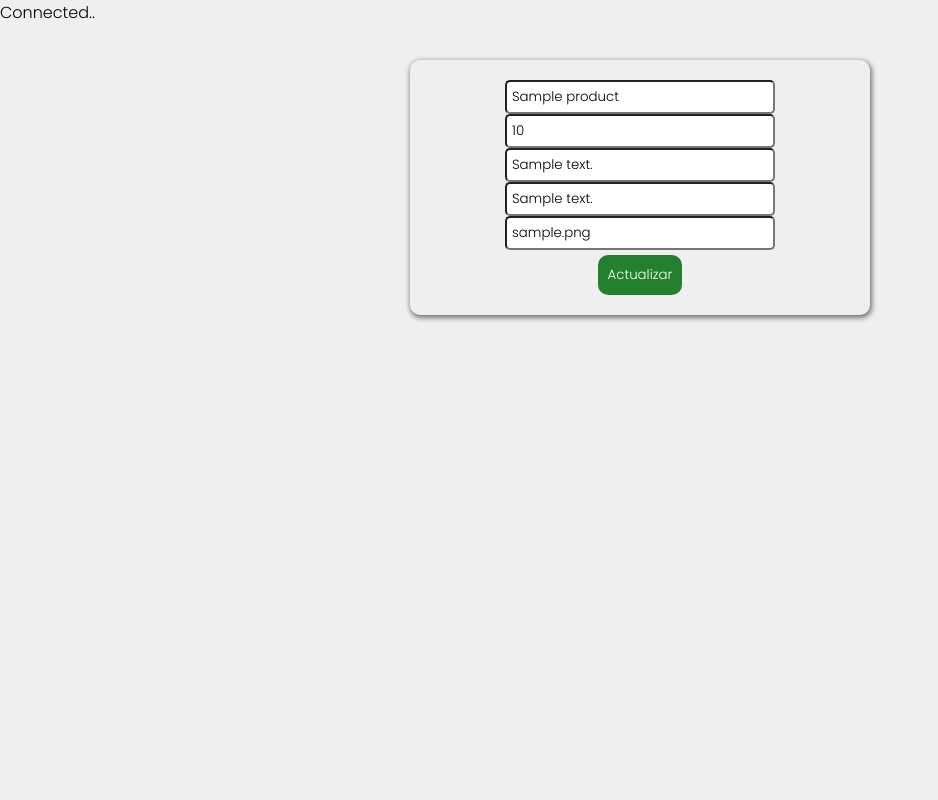
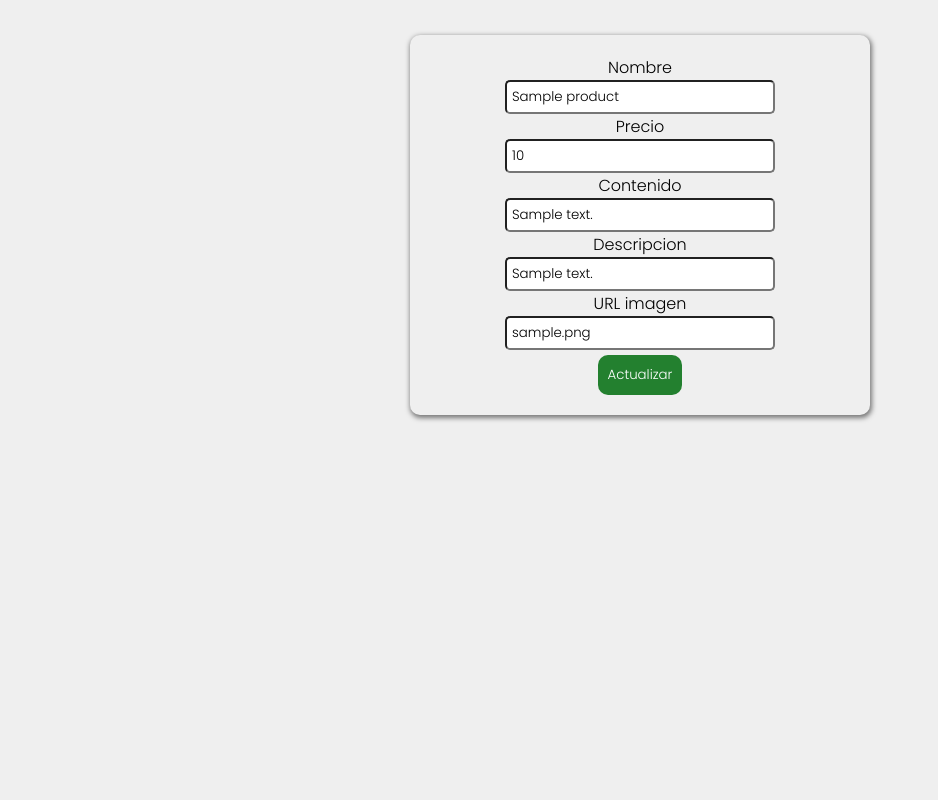
Before and after one commit to samricodev/DesarrolloWeb, a PHP site: page /vista_update.php?id=1 in a window 1280 px wide. Shown: the whole page, without its empty margins (0-938 px from the left). Run offline with PHP 8.4, Linux system fonts and the light colour scheme; tables that the repository leaves empty or names only in its code hold one stand-in row (values such as "Sample post").

Commit message:
final partial

```diff
--- a/insertar.php
+++ b/insertar.php
@@ -13,7 +13,7 @@
 $set_insertion_products = mysqli_query($connect,$insertion_products);
 
 if($set_insertion_products){
-    header('location: register_products.html');
+    header('location: r_products.php');
 } else{
     echo '<h3>Registro de producto denegado</h3>';
 }
--- a/main.php
+++ b/main.php
@@ -10,5 +10,4 @@ if(!$connect){
     die("Error". mysqli_connect_error());
 }
 
-echo "Connected..";
 ?>
--- a/update.php
+++ b/update.php
@@ -3,14 +3,14 @@
 include 'main.php';
 
 $id_product = $_POST['id'];
-$nombre=$_POST['name'];
+$nombre=$_POST['nombre'];
 $descripcion=$_POST['descripcion'];
 $precio = $_POST['precio'];
 $contenido=$_POST['contenido'];
 $img = $_POST['imagen'];
 
 $sql="UPDATE product SET name='$nombre',price='$precio',content='$contenido',description='$descripcion',image='$img' WHERE id ='$id_product'";
-$query=mysqli_query($con,$sql);
+$query=mysqli_query($connect,$sql);
 
     if($query){
         Header("Location: r_products.php");
--- a/vista_update.php
+++ b/vista_update.php
@@ -3,7 +3,7 @@
 
 $id = $_GET['id'];
 
-$sql="SELECT * FROM products WHERE id = '$id'";
+$sql="SELECT * FROM product WHERE id = '$id'";
 $query=mysqli_query($connect,$sql);
 
 $row=mysqli_fetch_array($query);
@@ -22,11 +22,16 @@ $row=mysqli_fetch_array($query);
         <section>
             <form action="update.php" method="POST">
                     <input type="hidden" name="id" value="<?php echo $row['id']  ?>">
-                    <input type="text" name="nombre" placeholder="Nombre" value="<?php echo $row['name']  ?>">
-                    <input type="text" name="precio" placeholder="Precio" value="<?php echo $row['price']  ?>">
-                    <input type="text" name="contenido" placeholder="Contenido" value="<?php echo $row['content']  ?>">
-                    <input type="text" name="descripcion" placeholder="Descripcion" value="<?php echo $row['description']  ?>">
-                    <input type="text" name="imagen" placeholder="URL imagen" value="<?php echo $row['image']  ?>">
+                    <label for="nombre">Nombre</label>
+                    <input type="text" name="nombre" value="<?php echo $row['name']  ?>">
+                    <label for="precio">Precio</label>
+                    <input type="text" name="precio" value="<?php echo $row['price']  ?>">
+                    <label for="contenido">Contenido</label>
+                    <input type="text" name="contenido" value="<?php echo $row['content']  ?>">
+                    <label for="descripcion">Descripcion</label>
+                    <input type="text" name="descripcion" value="<?php echo $row['description']  ?>">
+                    <label for="imagen">URL imagen</label>
+                    <input type="text" name="imagen" value="<?php echo $row['image']  ?>">
                     <input type="submit" class="btn" value="Actualizar">
             </form>
         </section>
```
Also changed, not shown: r_products.php (+12 -12 lines).
